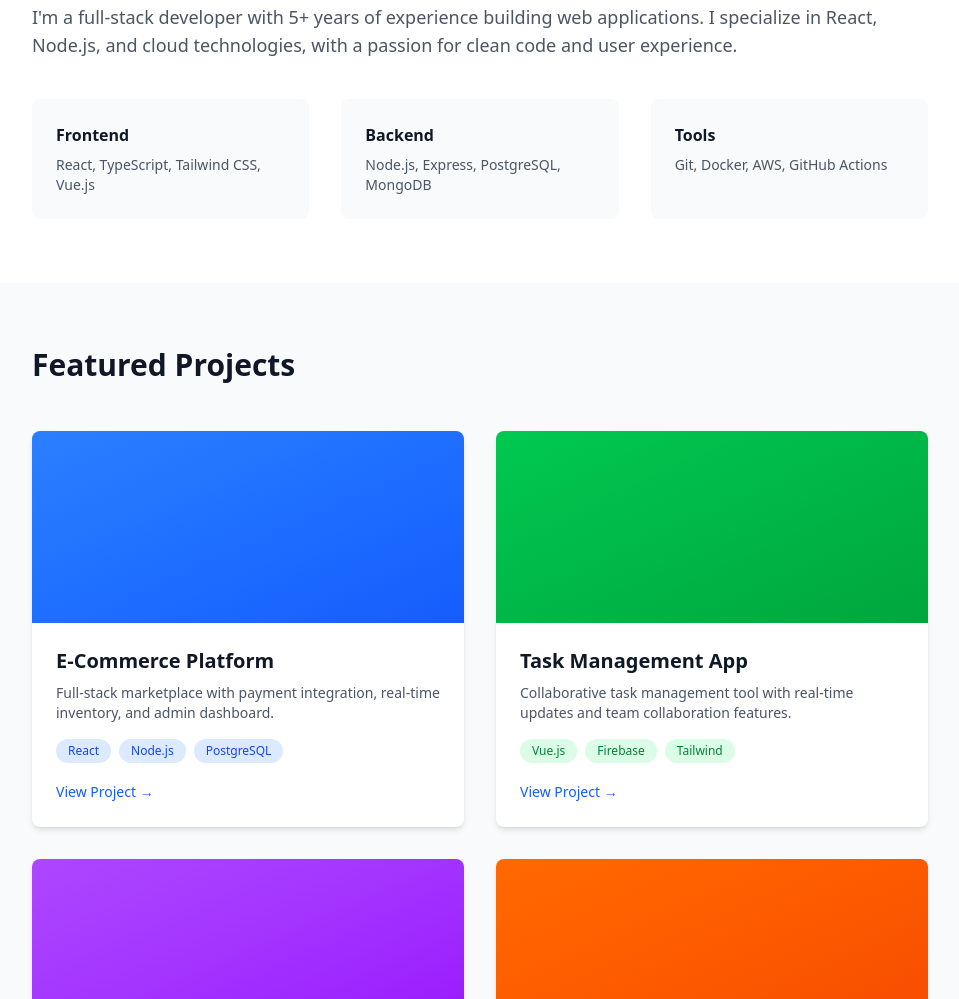
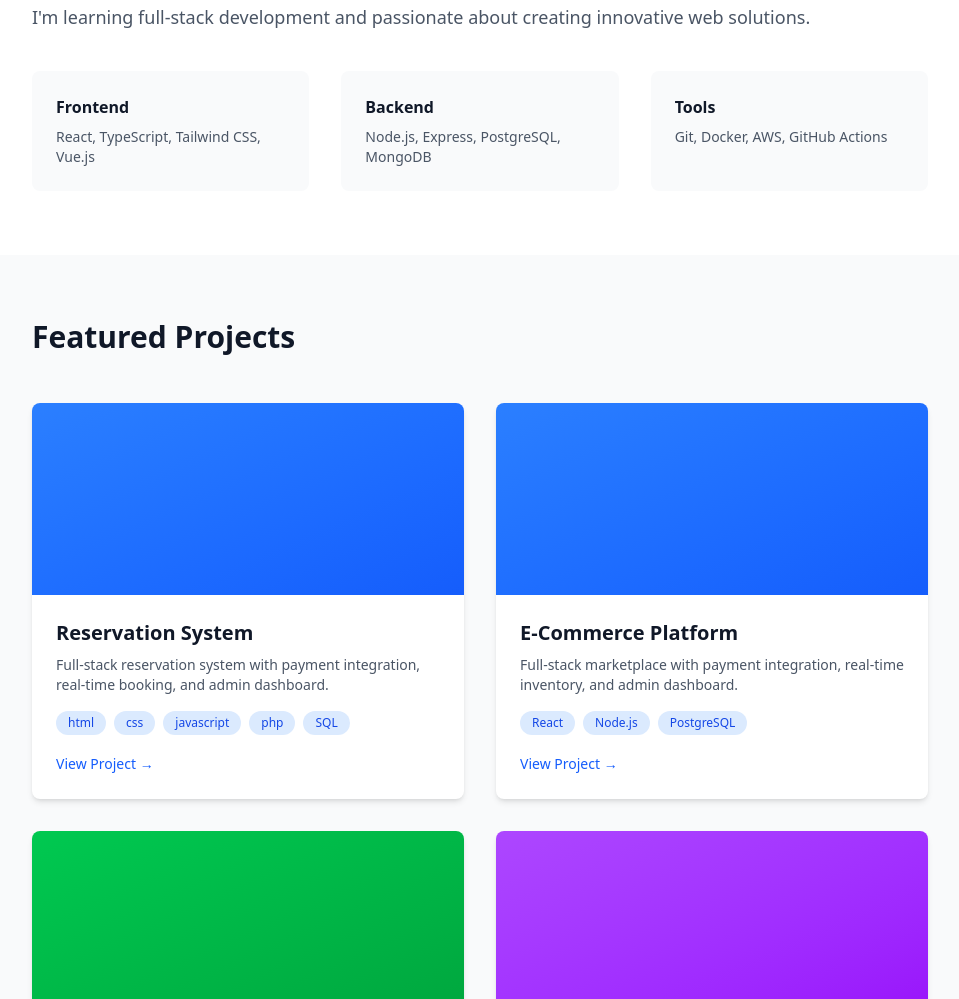
Before and after one commit to HansDoCode/personal-porfolio, a website: page index.html in a window 1280 px wide. Shown: the part 929-1928 px from the top of the page, without its empty margins (160-1119 px from the left). Drawn offline with Linux system fonts and the light colour scheme.

Commit message:
change featured projects

```diff
--- a/index.html
+++ b/index.html
@@ -42,7 +42,7 @@
     <section id="about" class="py-16 px-6 bg-white">
       <div class="max-w-4xl mx-auto">
         <h3 class="text-3xl font-bold text-gray-900 mb-8">About Me</h3>
-        <p class="text-gray-600 text-lg mb-6">I'm a full-stack developer with 5+ years of experience building web applications. I specialize in React, Node.js, and cloud technologies, with a passion for clean code and user experience.</p>
+        <p class="text-gray-600 text-lg mb-6">I'm learning full-stack development and passionate about creating innovative web solutions.</p>
         <div class="grid grid-cols-1 md:grid-cols-3 gap-8 mt-10">
           <div class="bg-gray-50 p-6 rounded-lg">
             <h4 class="font-bold text-gray-900 mb-2">Frontend</h4>
@@ -65,6 +65,23 @@
       <div class="max-w-4xl mx-auto">
         <h3 class="text-3xl font-bold text-gray-900 mb-12">Featured Projects</h3>
         <div class="grid grid-cols-1 md:grid-cols-2 gap-8">
+
+          <!-- Project 0 -->
+          <div class="bg-white rounded-lg shadow-md overflow-hidden hover:shadow-lg transition">
+            <div class="h-48 bg-gradient-to-br from-blue-500 to-blue-600"></div>
+            <div class="p-6">
+              <h4 class="text-xl font-bold text-gray-900 mb-2">Reservation System</h4>
+              <p class="text-gray-600 text-sm mb-4">Full-stack reservation system with payment integration, real-time booking, and admin dashboard.</p>
+              <div class="flex flex-wrap gap-2 mb-4">
+                <span class="bg-blue-100 text-blue-700 text-xs px-3 py-1 rounded-full">html</span>
+                <span class="bg-blue-100 text-blue-700 text-xs px-3 py-1 rounded-full">css</span>
+                <span class="bg-blue-100 text-blue-700 text-xs px-3 py-1 rounded-full">javascript</span>
+                <span class="bg-blue-100 text-blue-700 text-xs px-3 py-1 rounded-full">php</span>
+                <span class="bg-blue-100 text-blue-700 text-xs px-3 py-1 rounded-full">SQL</span>
+              </div>
+              <a href="https://barakosamgyupsal.kesug.com/" class="text-blue-600 hover:text-blue-700 font-medium text-sm">View Project →</a>
+            </div>
+          </div>
 
           <!-- Project 1 -->
           <div class="bg-white rounded-lg shadow-md overflow-hidden hover:shadow-lg transition">
```
